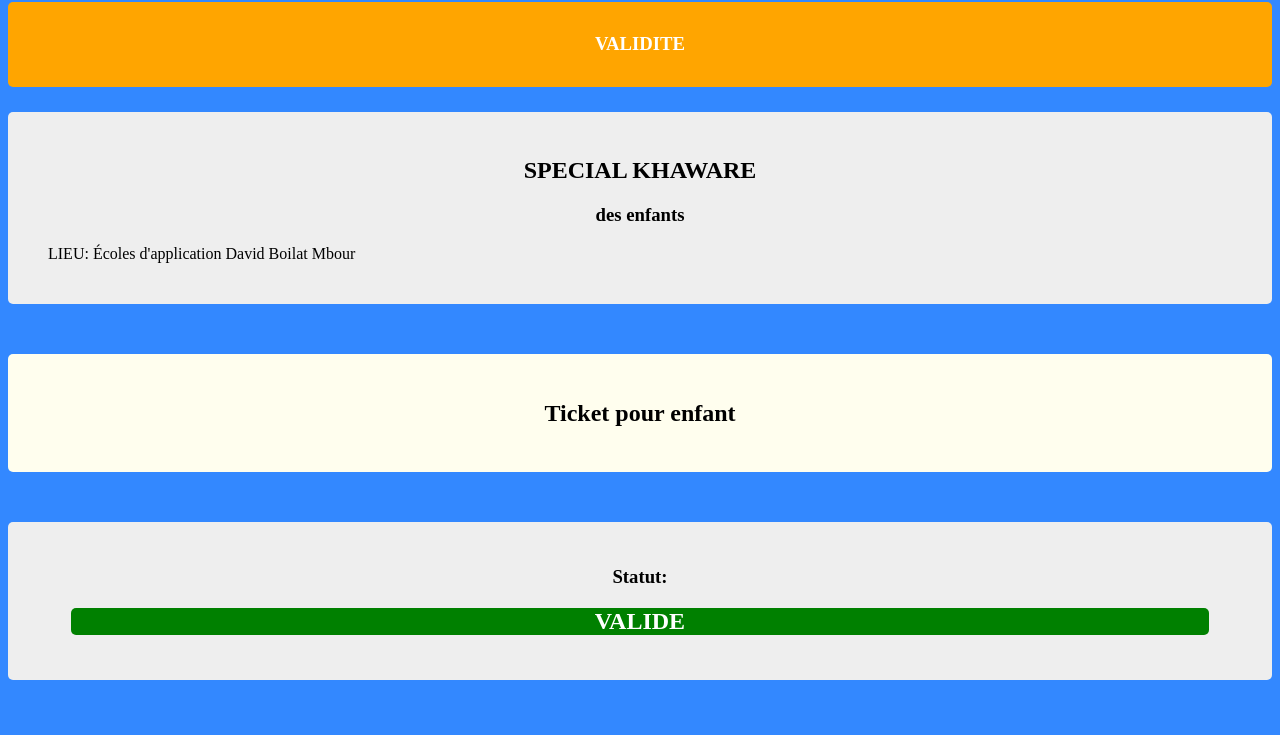
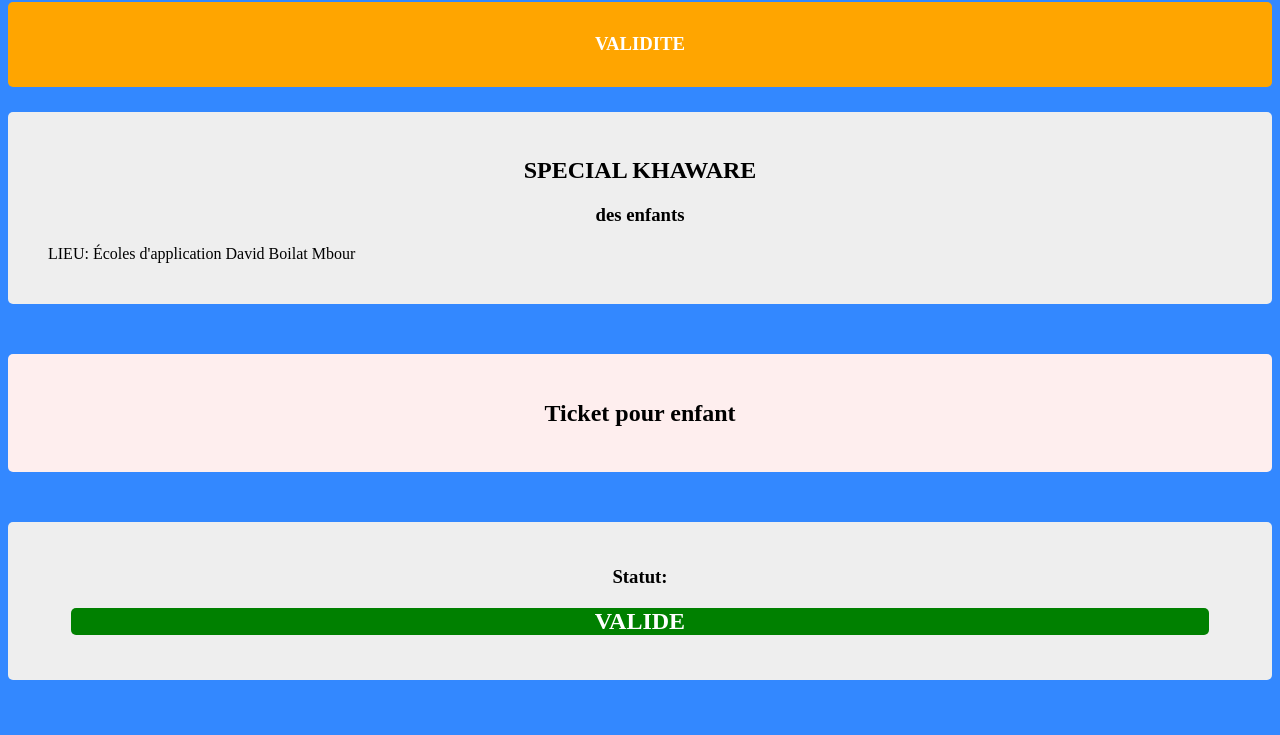
Before and after one commit to Pancrython/mouvementcalasanz, a plain HTML site: page index.html in a window 1280 px wide. Shown: the part 65-800 px from the top of the page. Drawn offline with Linux system fonts and the light colour scheme.

Commit message:
Update index.html

```diff
--- a/index.html
+++ b/index.html
@@ -24,7 +24,7 @@
                       margin-top:2%;
                       padding-top:2%;
                       padding-bottom:2%;
-                      background-color:#fffeee;
+                      background-color:#feeeee;
                       border-radius:5px;
                       margin-bottom:4%'>
                           <center><h2>Ticket pour enfant</h2>  </center>
```
